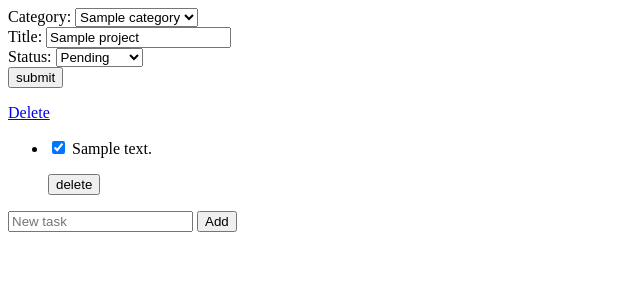
After one commit to join2025python/django-pm, a Django app: page /project/edit/1 in a window 1280 px wide. The commit adds this page. Shown: the top 300 px of the page, without its empty margins (0-640 px from the left). Run offline with Django 5.2, Linux system fonts and the light colour scheme; tables that the repository leaves empty hold one stand-in row (values such as "Sample post").

Commit message:
project managment

```diff
--- a/projects/forms.py
+++ b/projects/forms.py
@@ -9,3 +9,13 @@ class ProjectCreateForm (forms.ModelForm):
                    'title': forms.TextInput(),
                    'description': forms.Textarea
                    }
+
+class ProjectUpdateForm (forms.ModelForm):
+    class Meta:
+        model = models.Project
+        fields = ['category', 'title', 'status']
+        widgets = {
+            'category':forms.Select(),
+            'title': forms.TextInput(),
+            'status': forms.Select(),
+                   }
--- a/projects/models.py
+++ b/projects/models.py
@@ -28,8 +28,8 @@ class Project (models.Model):
         return self.title
 
 class Task (models.Model):
-    description =models.TextField ()
-    is_completed = models.BinaryField (default=False)
+    description = models.TextField ()
+    is_completed = models.BooleanField (default=False)
     project = models.ForeignKey (Project, on_delete=models.CASCADE)
 
     def __str__(self):
--- a/projects/templates/project/list.html
+++ b/projects/templates/project/list.html
@@ -3,7 +3,7 @@
 <h3>{% trans 'My Project' %}</h3>
 <ul>
     {% for project in object_list%}
-    <li>{{project.title}}</li>
+    <li>{{project.title}} <a href="{% url 'project_update' project.id %}">Edit</a></li>
     {% empty %}
     <li>{% trans 'There are no projects to show' %}</li>
     {% endfor %}
--- /dev/null
+++ b/projects/templates/project/task.html
@@ -0,0 +1,35 @@
+{% load i18n %}
+
+<ul>
+    {% for task in project.task_set.all %}
+    <li>
+        <form method="post" action="{% url 'Task_update' task.id %}">
+            {% csrf_token %}
+
+            <input
+                    type="checkbox"
+                    name="is_completed"
+                    {% if task.is_completed %} checked {% endif %}
+                    onchange="this.form.submit()"
+            />
+                    {{task.description}}
+        </form>
+        <form method="post" action="{% url 'Task_delete' task.id %}">
+            {% csrf_token %}
+            <button type="submit">delete</button>
+
+
+        </form>
+
+    </li>
+    {% endfor %}
+</ul>
+
+
+<form method="post" action="{% url 'Task_create' %}">
+    {% csrf_token %}
+
+    <input type="hidden" value="{{project.id}}" name="project">
+    <input type="text" name="description" placeholder="{% trans 'New task' %}"/>
+    <input type="submit" value="{% trans 'Add' %}"/>
+</form>
--- /dev/null
+++ b/projects/templates/project/update.html
@@ -0,0 +1,12 @@
+{% load i18n %}
+{% block content %}
+
+<form method="post">
+    {% csrf_token %}
+    {{form}}
+    <input type="submit" value="submit">
+</form>
+<a href="{% url 'Project_delete' object.id %}">Delete</a>
+
+{% include 'project/task.html' with project=object %}
+{% endblock %}
--- a/projects/urls.py
+++ b/projects/urls.py
@@ -3,6 +3,11 @@ from . import views
 
 urlpatterns = [
     path ('', views.ProjectListView.as_view (), name = 'project_list'),
-    path('project/create', views.ProjectCreateView.as_view(), name='project_create')
+    path('project/create', views.ProjectCreateView.as_view(), name='project_create'),
+    path('project/edit/<int:pk>', views.ProjectUpdateView.as_view(), name='project_update'),
+    path('project/delete/<int:pk>', views.ProjectDeleteView.as_view(), name='Project_delete'),
+    path('task/create', views.TaskCreateView.as_view(), name='Task_create'),
+    path('task/edit/<int:pk>', views.TaskUpdateView.as_view(), name='Task_update'),
+    path('task/delete/<int:pk>', views.TaskDeleteView.as_view(), name='Task_delete'),
 
 ]
--- a/projects/views.py
+++ b/projects/views.py
@@ -1,7 +1,7 @@
 from django.shortcuts import render
-from django.views.generic import ListView, CreateView
+from django.views.generic import ListView, CreateView, UpdateView, DetailView, DeleteView
 from . import models, forms
-from django.urls import reverse_lazy
+from django.urls import reverse_lazy, reverse
 
 
 # Create your views here.
@@ -15,3 +15,37 @@ class ProjectCreateView (CreateView):
     form_class = forms.ProjectCreateForm
     template_name = 'project/create.html'
     success_url = reverse_lazy ('project_list')
+
+class ProjectUpdateView (UpdateView):
+    model = models.Project
+    form_class = forms.ProjectUpdateForm
+    template_name = 'project/update.html'
+    #أضفنا هذه الدالة لكي نبقى في نفس صفحة التعديل
+
+    def get_success_url(self):
+        return reverse ('project_update', args=[self.object.id])
+
+class ProjectDeleteView (DeleteView):
+    model = models.Project
+    template_name = 'project/delete.html'
+    success_url = reverse_lazy('project_list')
+
+
+class TaskCreateView (CreateView):
+    model = models.Task
+    fields = ['project', 'description']
+    http_method_names = ['post']
+    def get_success_url(self):
+        return reverse ('project_update', args=[self.object.project.id])
+
+class TaskUpdateView (UpdateView):
+    model = models.Task
+    fields = ['is_completed']
+    http_method_names = ['post']
+    def get_success_url(self):
+        return reverse ('project_update', args=[self.object.project.id])
+
+class TaskDeleteView (DeleteView):
+    model = models.Task
+    def get_success_url(self):
+        return reverse ('project_update', args=[self.object.project.id])
```
Also changed, not shown: projects/templates/project/delete.html (added, +11 -0 lines), projects/migrations/0001_initial.py, projects/migrations/0002_alter_project_user.py (deleted), projects/migrations/0002_auto_20251201_1602.py (added).
